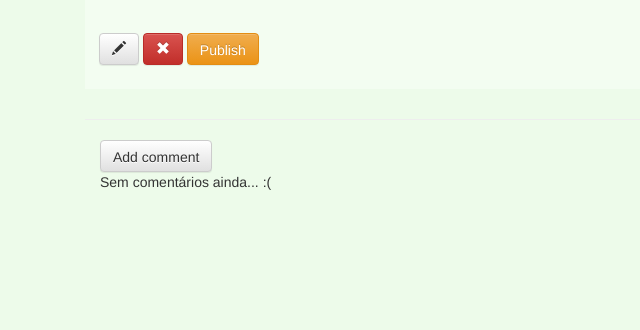
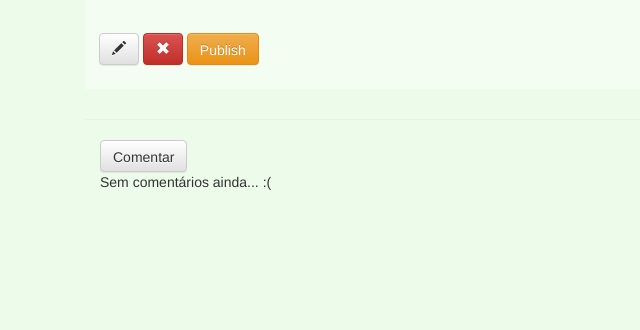
Before and after one commit to bonbisu/django-blog, a Django app: template blog/templates/blog/post_detail.html in a window 1280 px wide. Shown: the part 185-515 px from the top of the page, without its empty margins (0-640 px from the left). Run offline with Django 3.2, Linux system fonts and the light colour scheme; the template is opened without the code that fills it, so the values that code supplies are empty; the visitor is signed in with stand-in values (Sample User, id 1); some libraries are stand-ins or nearby versions.

Commit message:
Update post_detail.html

```diff
--- a/blog/templates/blog/post_detail.html
+++ b/blog/templates/blog/post_detail.html
@@ -20,7 +20,7 @@
     <hr>
     <div class="container">
 
-        <a class="btn btn-default" href="{% url 'add_comment_to_post' pk=post.pk %}">Add comment</a>
+        <a class="btn btn-default" href="{% url 'add_comment_to_post' pk=post.pk %}">Comentar</a>
 
         {% for comment in post.comments.all %}
             {% if user.is_authenticated or comment.approved_comment %}
```
